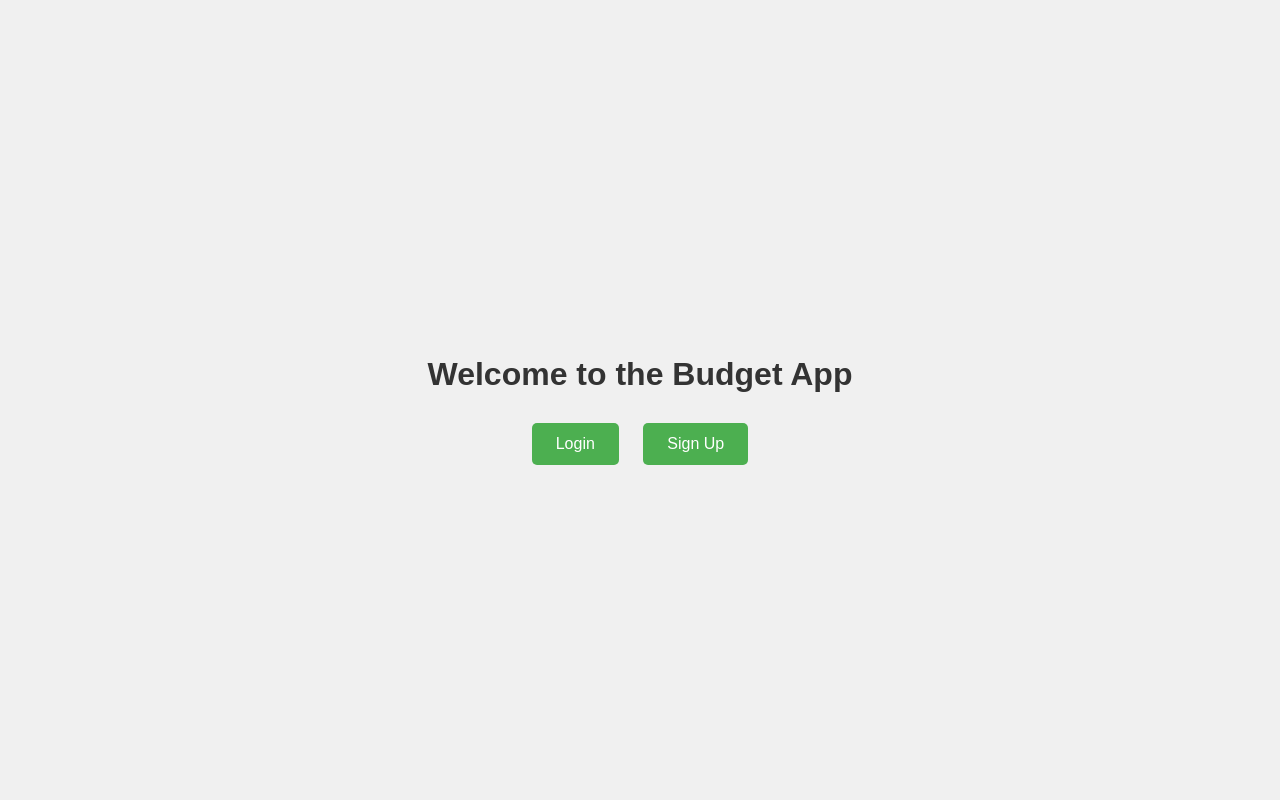
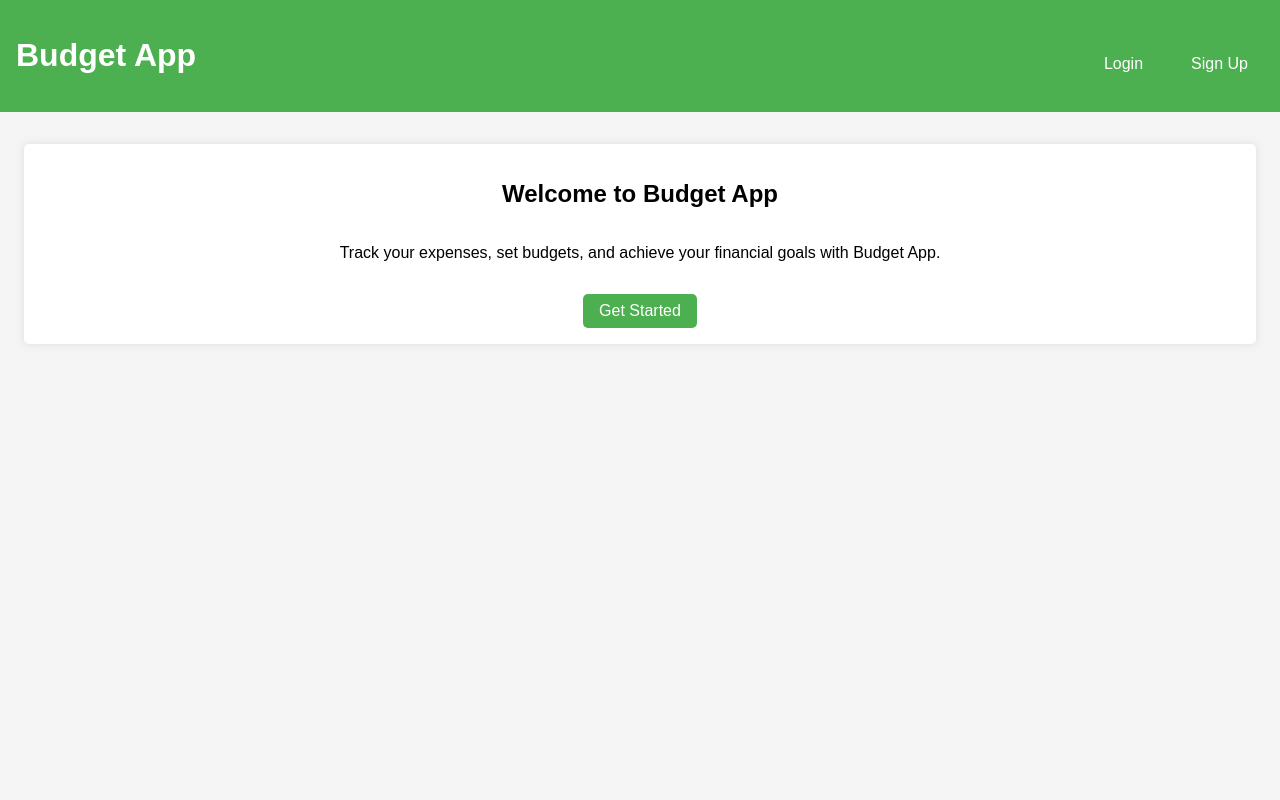
Before and after one commit to krishnaink/BudgetApp, a Node server app: page / in a window 1280 px wide. Run offline with Node 20, Linux system fonts and the light colour scheme; some libraries are stand-ins or nearby versions.

Commit message:
add home page

```diff
--- a/login/src/index.js
+++ b/login/src/index.js
@@ -46,7 +46,9 @@ app.post("/signup", async (req, res) =>{
     //check if user already exists in the database
     const existingUser = await collection.findOne({name: data.name});
     if(existingUser){
-        res.send("Username already exists! Please choose another username.")
+        //Username already exists! Please choose another username.
+        return res.render("signup", { error: "Username already exists! \nPlease choose another username." });
+
     }
     //otherwise insert user data into database
     else{
@@ -65,31 +67,32 @@ app.post("/signup", async (req, res) =>{
     }
 })
 
-//for users logging in
+// for users logging in
 app.post("/login", async (req, res) => {
-    try{
-        //check username in database
-        const check = await collection.findOne({name: req.body.username});
-        if(!check){
-            return res.send("Username not found!");
+    try {
+        // check if the username exists in the database
+        const check = await collection.findOne({ name: req.body.username });
+        if (!check) {
+            // Username not found error
+            return res.render("login", { error: "Username not found" });
         }
 
-        //check hashed password in database with the plain text passsword
+        // check hashed password in database with the plain text password
         const isPasswordMatched = await bcrypt.compare(req.body.password, check.password);
-        if(!isPasswordMatched){
-           return res.send("Wrong password!");
+        if (!isPasswordMatched) {
+            // Wrong password error
+            return res.render("login", { error: "Wrong Password" });
         }
-        //successful login, send to app page
-        else{
-            return res.render("app");
-        }
+
+        // successful login, send to app page
+        return res.render("app");
+    } catch (error) {
+        console.log("Error in login:", error);
+        // Generic error message for server-side errors
+        return res.status(500).send("An error occurred during login. Please try again later.");
     }
+});
 
-    catch{
-        console.log("Error in login");
-    }
-
-});
 
 
 
--- a/login/views/home.ejs
+++ b/login/views/home.ejs
@@ -7,46 +7,92 @@
     <style>
         body {
             font-family: Arial, sans-serif;
+            background-color: #f5f5f5;
             margin: 0;
             padding: 0;
-            background-color: #f0f0f0;
+        }
+
+        header {
+            background-color: #4caf50;
+            color: #fff;
+            padding: 1rem;
             display: flex;
-            justify-content: center;
+            justify-content: space-between;
             align-items: center;
-            height: 100vh;
         }
-        .container {
+
+        header a {
+            color: #fff;
+            text-decoration: none;
+            transition: background-color 0.3s ease;
+        }
+
+        header a:hover {
+            background-color: #3e8e41;
+            padding: 0.5rem 1rem;
+            border-radius: 5px;
+        }
+
+        main {
+            max-width: 1200px;
+            margin: 2rem auto;
+            padding: 1rem;
+            background-color: #fff;
+            box-shadow: 0 0 10px rgba(0, 0, 0, 0.1);
+            border-radius: 5px;
+            display: flex;
+            flex-direction: column;
+            align-items: center;
             text-align: center;
         }
-        h1 {
-            color: #333;
-            margin-bottom: 30px;
+
+        .button {
+            background-color: #4caf50;
+            color: #fff;
+            padding: 0.5rem 1rem;
+            border-radius: 5px;
+            text-decoration: none;
+            display: inline-block;
+            margin-top: 1rem;
+            transition: background-color 0.3s ease;
         }
-        .btn {
-            display: inline-block;
-            padding: 12px 24px;
-            background-color: #4CAF50;
-            color: white;
-            border: none;
+
+        .button:hover {
+            background-color: #3e8e41;
+            padding: 0.5rem 1rem;
             border-radius: 5px;
-            font-size: 16px;
-            cursor: pointer;
-            text-decoration: none;
-            transition: background-color 0.3s;
         }
-        .btn:hover {
-            background-color: #45a049;
-        }
-        .login-btn {
-            margin-right: 20px;
-        }
+        header {
+    /* existing styles */
+    display: flex;
+    align-items: center;
+    justify-content: space-between;
+}
+
+.button-group {
+    display: flex;
+    align-items: center;
+}
+
+.button-group a {
+    margin-left: 1rem;
+    margin-right: 0;
+}
+
     </style>
 </head>
 <body>
-    <div class="container">
-        <h1>Welcome to the Budget App</h1>
-        <a href="/login" class="btn login-btn">Login</a>
-        <a href="/signup" class="btn">Sign Up</a>
-    </div>
+    <header>
+        <h1>Budget App</h1>
+        <div class="button-group">
+            <a href="/login" class="button">Login</a>
+            <a href="/signup" class="button">Sign Up</a>
+        </div>
+    </header>
+    <main>
+        <h2>Welcome to Budget App</h2>
+        <p>Track your expenses, set budgets, and achieve your financial goals with Budget App.</p>
+        <a href="/signup" class="button">Get Started</a>
+    </main>
 </body>
 </html>
```
Also changed, not shown: login/public/style.css (+15 -2 lines), login/views/login.ejs (+18 -2 lines), login/views/signup.ejs (+19 -2 lines).
